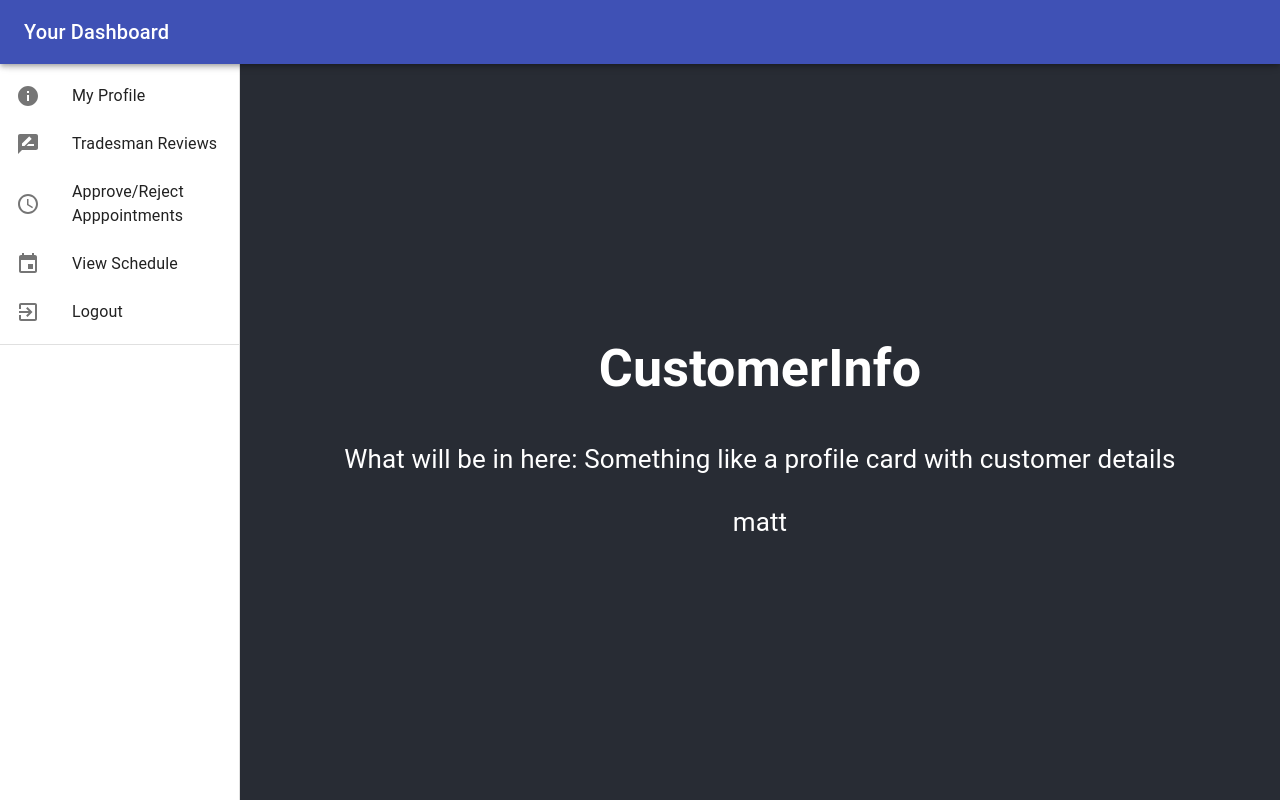
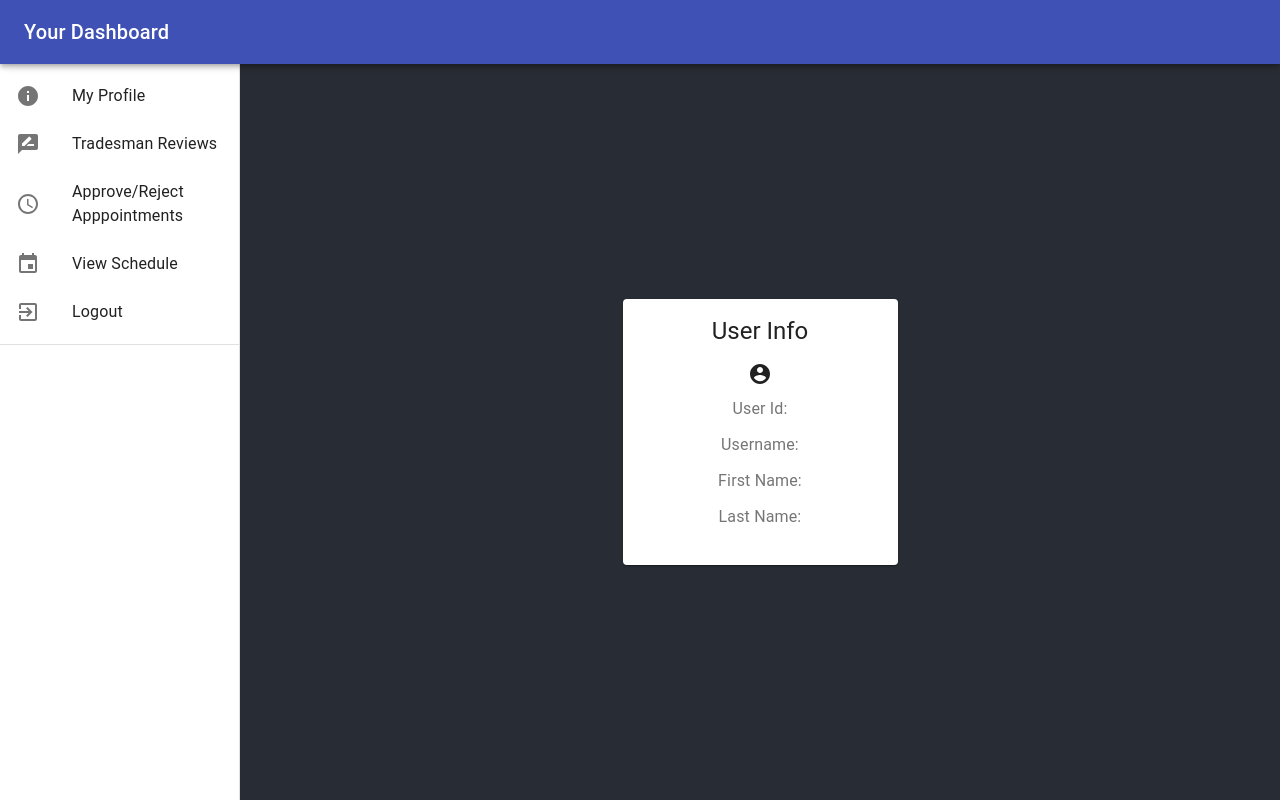
Before and after one commit to Revature-Canada-Project-2-Team-4/Project-2-frontend, a React (Create React App) app in the folder trade-stars/: page /dashboard/CustomerInfo in a window 1280 px wide. Built offline with nearby package versions, Linux system fonts and the light colour scheme.

Commit message:
Added profile card to customer and tradesman

```diff
--- a/trade-stars/src/components/customer/CustomerInfo.tsx
+++ b/trade-stars/src/components/customer/CustomerInfo.tsx
@@ -17,6 +17,7 @@ import EventIcon from '@material-ui/icons/Event';
 import { BrowserRouter as Router,Link, Route, Switch, useHistory } from "react-router-dom";
 import { ClippedDrawer } from '../side-nav/ClippedDrawer';
 import { User } from '../../models/User';
+import { ProfileCard } from '../profile-card/ProfileCard';
 
 interface ICustomerInfo {
     updateCurrentUser: (u:User) => void
@@ -27,9 +28,9 @@ export const CustomerInfo: React.FunctionComponent<ICustomerInfo> = (props) => {
 
     return (
       <>
-      <h1>CustomerInfo</h1>
-      <p> What will be in here: Something like a profile card with customer details </p>
-      <p> matt </p>
+      <div>
+      <ProfileCard currentUser={props.currentUser} />
+      </div>
       </>
     );
   };
--- /dev/null
+++ b/trade-stars/src/components/profile-card/ProfileCard.tsx
@@ -0,0 +1,49 @@
+import React from 'react';
+import { makeStyles } from '@material-ui/core/styles';
+import Card from '@material-ui/core/Card';
+import CardContent from '@material-ui/core/CardContent';
+import Typography from '@material-ui/core/Typography';
+import { User } from '../../models/User';
+import AccountCircleIcon from '@material-ui/icons/AccountCircle';
+
+const useStyles = makeStyles({
+  root: {
+    minWidth: 275,
+  },
+  title: {
+    fontSize: 14,
+  },
+  pos: {
+    marginBottom: 12,
+  },
+});
+
+interface IProfileCardProps {
+    currentUser: User
+}
+
+export const ProfileCard: React.FunctionComponent<IProfileCardProps> = (props) =>{
+  const classes = useStyles();
+  return (
+    <Card className={classes.root}>
+      <CardContent>
+        <Typography className={classes.pos} variant="h5" component="h2">
+          User Info
+        </Typography>
+        <AccountCircleIcon></AccountCircleIcon>
+        <Typography className={classes.pos} color="textSecondary">
+          User Id: {props.currentUser && props.currentUser.userId}
+        </Typography>
+        <Typography className={classes.pos} color="textSecondary">
+          Username: {props.currentUser && props.currentUser.username}
+        </Typography>
+        <Typography className={classes.pos} color="textSecondary">
+          First Name: {props.currentUser && props.currentUser.firstName}
+        </Typography>
+        <Typography className={classes.pos} color="textSecondary">
+          Last Name: {props.currentUser && props.currentUser.lastName}
+        </Typography>
+      </CardContent>
+    </Card>
+  );
+}
--- a/trade-stars/src/components/tradesman/profile/TradesmanProfile.tsx
+++ b/trade-stars/src/components/tradesman/profile/TradesmanProfile.tsx
@@ -17,6 +17,7 @@ import EventIcon from '@material-ui/icons/Event';
 import { BrowserRouter as Router,Link, Route, Switch, useHistory } from "react-router-dom";
 import { ClippedDrawer } from '../../side-nav/ClippedDrawer';
 import { User } from '../../../models/User';
+import { ProfileCard } from '../../profile-card/ProfileCard';
 
 interface ITradesmanProfile {
     updateCurrentUser: (u:User) => void
@@ -27,9 +28,7 @@ export const TradesmanProfile: React.FunctionComponent<ITradesmanProfile> = (pro
     return (
       <>
       <div>
-            <p>View app</p>
-            <p> views trademan info</p>
-            <p> matt </p>
+            <ProfileCard currentUser={props.currentUser} />
         </div>
 
 
```
